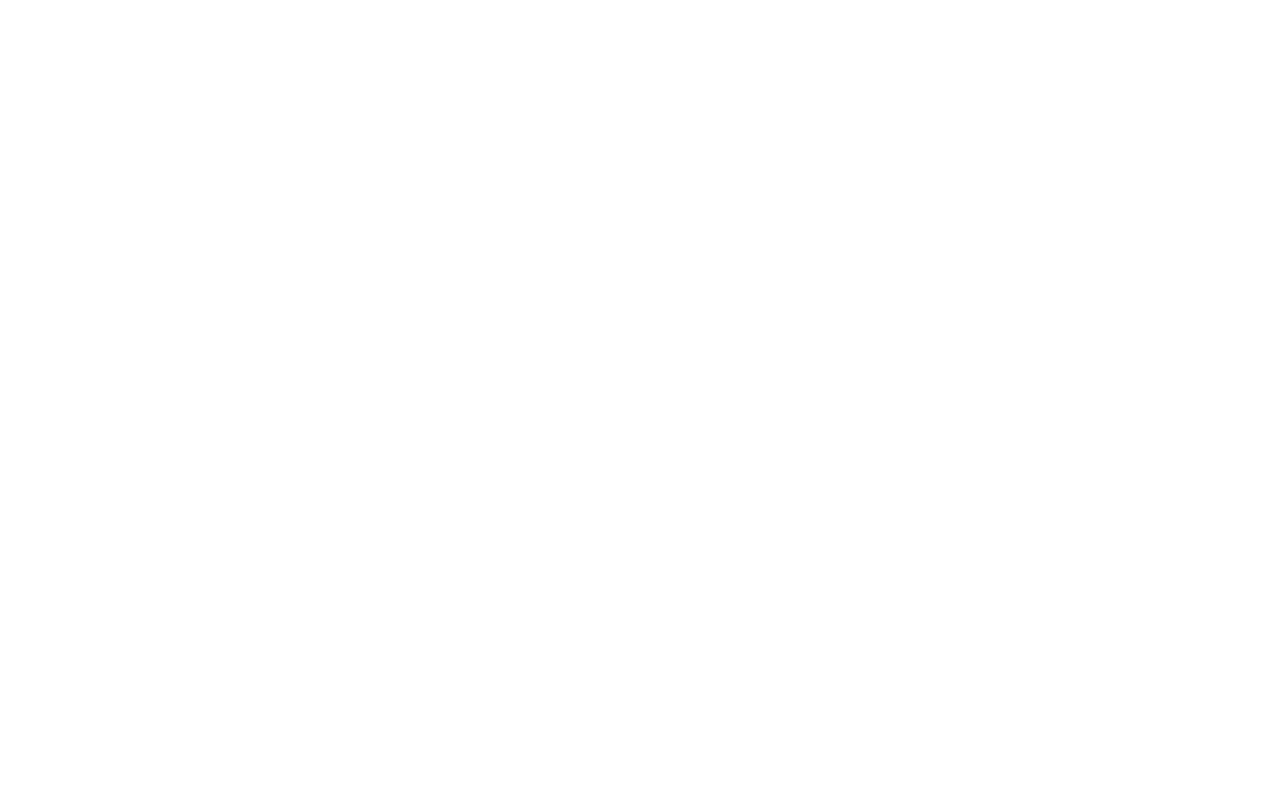
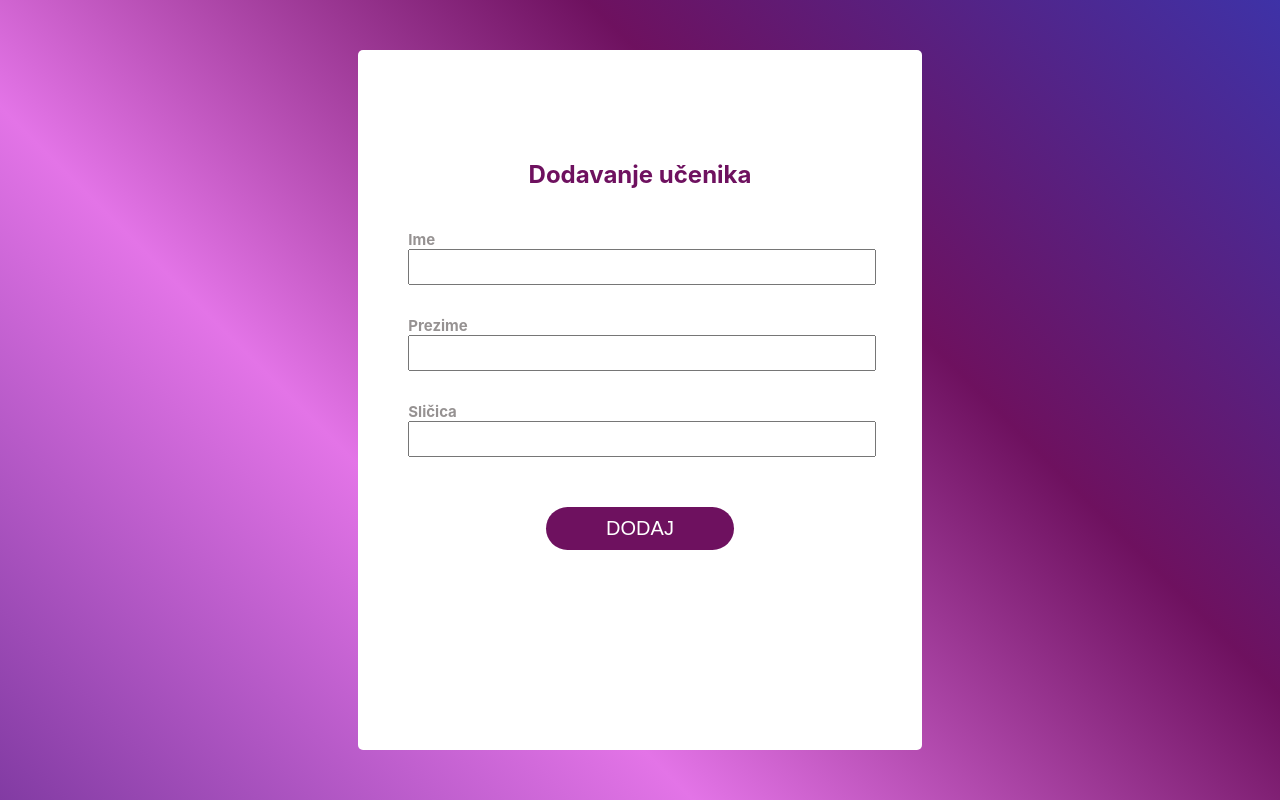
Before and after one commit to madzida/web-frontend, a React (Create React App) app in the folder frontend/: page /add in a window 1280 px wide. Before the commit this address had no page. Built offline with nearby package versions, Linux system fonts and the light colour scheme.

Commit message:
made new pages for deleting and adding students

```diff
--- a/frontend/src/App.css
+++ b/frontend/src/App.css
@@ -148,6 +148,9 @@
   width:70%;
   margin-right:10px;
 
-
-
 }
+.flex{
+  margin-top:100px;
+  display: flex;
+  flex-direction: row;
+}
--- a/frontend/src/App.js
+++ b/frontend/src/App.js
@@ -1,10 +1,12 @@
 import React from 'react';
 import { BrowserRouter as Router, Route, Routes } from 'react-router-dom';
 import "./App.css";
-import Login from './components/Login';
-import Form from './components//Form';
-import Home from './components/Home';
-import SignupForm from './components/SignupForm';
+import Login from './components/Login/Login';
+import Form from './components/Register/Form';
+import Home from './components/Home/Home';
+import SignupForm from './components/Register/SignupForm';
+import AddStudent from './components/Students/AddStudent';
+import DeleteStudent from './components/Students/DeleteStudent';
 function App() {
   return (
     <Router>
@@ -13,6 +15,8 @@
           <Route exact path='/signup' element={<Form/>}></Route>
           <Route exact path='/signup' element={<SignupForm/>}></Route>
           <Route exact path='/home' element={<Home/>}></Route>
+          <Route exact path='/add' element={<AddStudent/>}></Route>
+          <Route exact path='/delete' element={<DeleteStudent/>}></Route>
        </Routes>
     </Router>
 
--- a/frontend/src/components/Home.jsx
+++ b/frontend/src/components/Home/Home.js
@@ -9,9 +9,13 @@
   const handleFormSubmit=(e)=>{
     e.preventDefault();
     setPassword({...password,password:Math.random().toString(36).substring(2, 6)});
-    fetch('http://localhost:3000/home', {
+    fetch('/home', {
       method: 'POST',
-      body: JSON.stringify({values,password})
+      headers:{
+        'Content-Type':'application/json'
+      },
+      credentials: 'same-origin',
+      body: JSON.stringify({password})
     }).then(function(response) {
       return (response.json());
     });
@@ -31,14 +35,21 @@
     list.splice(index,1);
     setValues(list);
   }
+  const addingStudent=()=>{
+    window.location.href="/add";
+  }
+  const deletingStudent=()=>{
+    window.location.href="/delete";
+  }
   return (
-  <div className="container">
-    <div className="home-wrapper">
+  <div>
+    <div>
     <div><Header/></div>
-    <h2 className="title2">Dobrodošli</h2>
+    <h1 className="title2">Dobrodošli</h1>
+    <hr/>
+    <p>Kada završite s unosom učenika stisnite predaj i dobit ćete lozinku</p>
     <h2>Lozinka razreda je: {password.password}</h2>
-    <hr/>
-      <h4>Učenici</h4>
+{/*       <h4>Učenici</h4>
       {values.map((x,index)=>{
         return(
           <div key={index}>
@@ -50,9 +61,11 @@
             </div>
         )
         })
-      }
-      <button className="btn"onClick={addStudent}>Dodaj učenika</button>
-      <div>
+      } */}
+      {/* <button className="btn"onClick={addStudent}>Dodaj učenika</button> */}
+      <div className="flex">
+      <button className="submit" onClick={addingStudent}>Dodaj Učenika</button>
+      <button className="submit" onClick={deletingStudent}>Obriši učenika</button>
       <button className="submit" onClick={handleFormSubmit}>Predaj</button>
       </div>
   </div>
--- a/frontend/src/components/Login.jsx
+++ b/frontend/src/components/Login/Login.js
@@ -1,16 +1,27 @@
 import React, { useEffect, useState } from 'react';
 import {Link} from 'react-router-dom';
 const Login=()=>{
+  const [error, setError] = React.useState({msg:''});
   const [values,setValues]=useState({
     email:"",
     password:""
   });
   const handleFormSubmit=(e)=>{
-    fetch('http://localhost:3000/', {
+    fetch('/login', {
       method: 'POST',
+      headers:{
+        'Content-Type':'application/json'
+      },
+      credentials: 'same-origin',
       body: JSON.stringify(values)
     }).then(function(response) {
       return response.json();
+    }).then(data=>{
+      if(data.err){
+        setError({msg:data.err})
+      }else{
+        window.location.href="/home";
+      }
     });
     e.preventDefault();
   };
--- a/frontend/src/components/SignupForm.jsx
+++ b/frontend/src/components/Register/SignupForm.js
@@ -7,16 +7,29 @@
     password:"",
   });
   const [errors,setErrors]=useState({});
+  const [error1,setError1]=useState({msg:""});
+  const [error2,setError2]=useState({msg:""});
   const [dataIsCorrect,setDataIsCorrect]=useState(false);
   const handleFormSubmit=(e)=>{
 
-    fetch('http://localhost:3000/signup', {
+    fetch('/signup', {
         method: 'POST',
-        // We convert the React state to JSON and send it as the POST body
+        headers:{
+          'Content-Type':'application/json'
+        },
+        credentials: 'same-origin',
         body: JSON.stringify(values)
       }).then(function(response) {
         console.log("the response is"+response)
         return response.json();
+      }).then(data=>{
+          if(data.err){
+            setError1({msg:data.err})
+          }else if(data.err3){
+            setError2({msg:data.err3})
+          }else{
+            window.location.href = "/home";
+          }
       });
 
     e.preventDefault();
--- /dev/null
+++ b/frontend/src/components/Students/AddStudent.js
@@ -0,0 +1,86 @@
+import React,{ useState } from 'react';
+import valid from './valid';
+const AddStudent =()=>{
+  const [values,setValues]=useState({
+    ime:"",
+    prezime:"",
+    slicica:"",
+    idRazred:1,
+  });
+  const [errors,setErrors]=useState({});
+  const handleFormSubmit=(e)=>{
+
+    fetch('/student/add', {
+        method: 'POST',
+        headers:{
+          'Content-Type':'application/json'
+        },
+        credentials: 'same-origin',
+        body: JSON.stringify(values)
+      }).then(function(response) {
+        console.log("the response is"+response)
+        return response.json();
+      });
+
+    e.preventDefault();
+    setErrors(valid(values));
+    if(Object.keys(errors).length ===0){
+      window.location.href="/home";
+    }
+/*     setErrors(validation(values));
+    setDataIsCorrect(true); */
+  };
+/*   useEffect(()=>{
+    if(Object.keys(errors).length ===0 && dataIsCorrect){
+      submitForm(true);
+    }
+  },[errors]); */
+  const handleChange=(e)=>{
+    setValues({
+      ...values,
+      [e.target.name]:e.target.value,});
+  };
+  return (<div className="container"><div className="app-wrapper">
+  <div>
+    <h2 className="title">Dodavanje učenika</h2>
+  </div>
+  <form className="form-wrapper">
+    <div className="name">
+      <label className="label">Ime</label>
+      <input
+      className="input"
+      name="ime"
+      type="text"
+      value={values.ime}
+      onChange={handleChange}/>
+      {errors.ime && <p className="error">{errors.ime}</p>}
+    </div>
+    <div className="email">
+      <label className="label">Prezime</label>
+      <input
+      className="input"
+      type="text"
+      name="prezime"
+      value={values.prezime}
+      onChange={handleChange}/>
+      {errors.prezime && <p className="error">{errors.prezime}</p>}
+    </div>
+    <div className="password">
+      <label className="label">Sličica</label>
+      <input
+      className="input"
+      type="text"
+      name="slicica"
+      value={values.slicica}
+      onChange={handleChange}/>
+      {errors.slicica && <p className="error">{errors.slicica}</p>}
+    </div>
+    <div>
+      <button className="submit" onClick={handleFormSubmit}>Dodaj
+      </button>
+    </div>
+  </form>
+</div>
+</div>);
+};
+export default AddStudent;
--- /dev/null
+++ b/frontend/src/components/Students/DeleteStudent.js
@@ -0,0 +1,23 @@
+import React,{useState,useEffect} from 'react';
+import {Link} from 'react-router-dom';
+const DeleteStudent =()=>{
+  const [values,setValues]=useState({idstudent:""})
+  //ovdje nisam jos nista jer moram vidit kakv ce bit back da znm napravit
+  useEffect(async()=>{
+    await(fetch('/student/remove', {
+      method: 'POST',
+      headers:{
+        'Content-Type':'application/json'
+      },
+      credentials: 'same-origin',
+      body: JSON.stringify({values})
+    })).then(function(response) {
+      return response.json();
+    });
+  },[])
+
+  return("shgS");
+
+
+};
+export default DeleteStudent;
--- /dev/null
+++ b/frontend/src/components/Students/valid.js
@@ -0,0 +1,14 @@
+const valid=(values)=>{
+  let errors ={};
+  if(!values.ime){
+    errors.ime="Potrebno je unijeti ime";
+  }
+  if(!values.prezime){
+    errors.prezime="Potrebno je unijeti prezime";
+  }
+  if(!values.slicica){
+    errors.slicica="Potrebno je unijeti sličicu"
+  }
+  return errors;
+}
+export default valid;
```
Also changed, not shown: frontend/src/components/Home/Header.js (renamed from frontend/src/components/Header.jsx), frontend/src/components/Register/Form.js (renamed from frontend/src/components/Form.jsx), frontend/src/components/Register/validation.js (renamed from frontend/src/components/validation.jsx).
